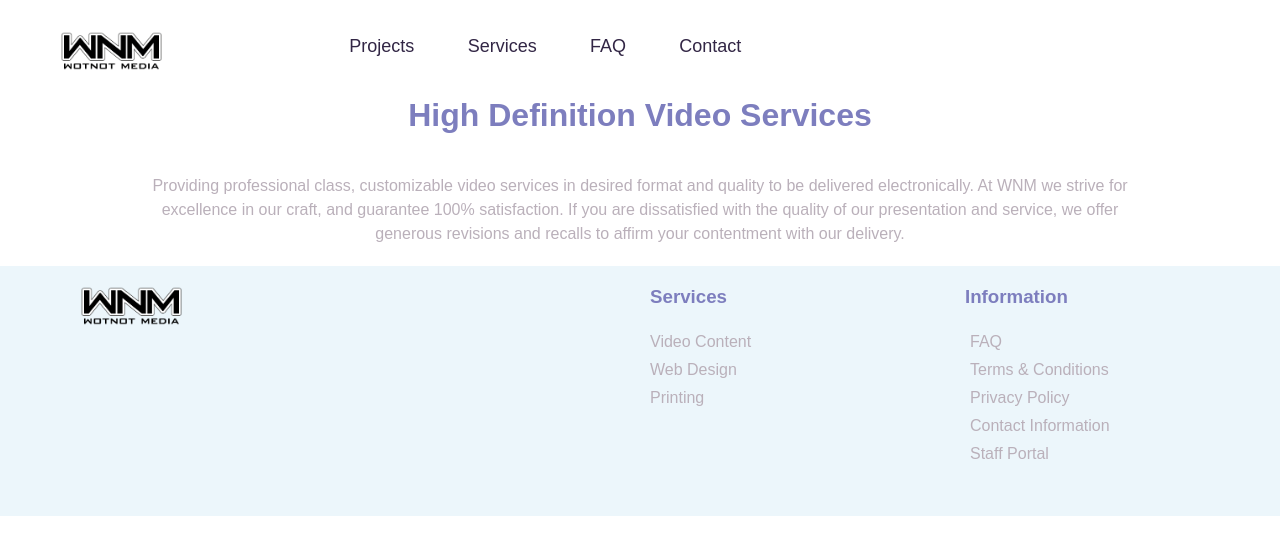
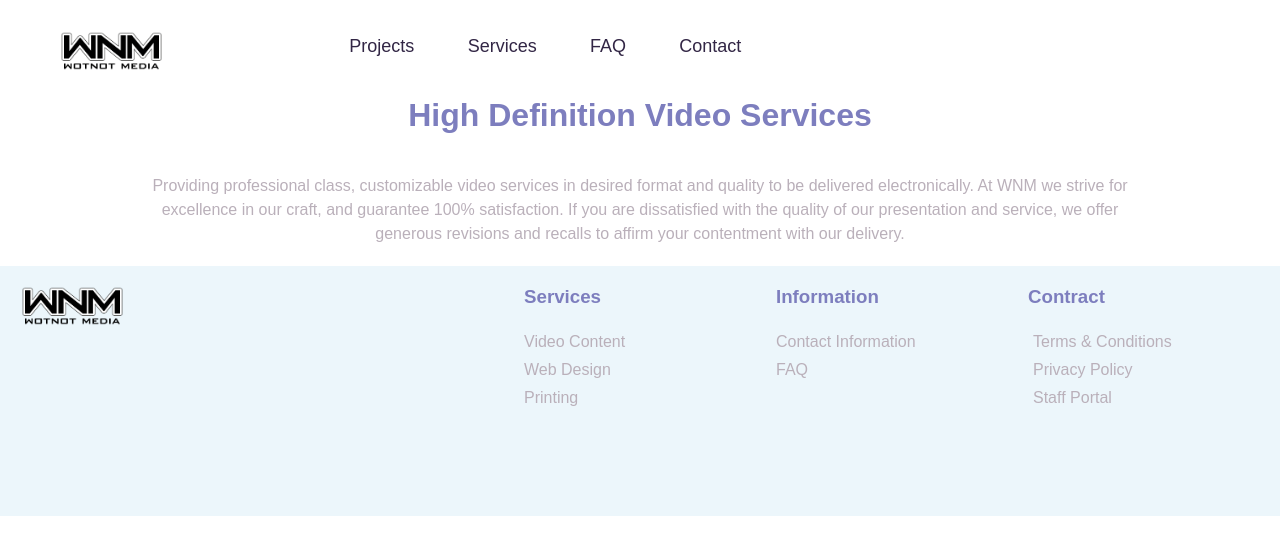
Before and after one commit to WClifford1/wotnot-media-client, a React (Create React App) app: page /video in a window 1280 px wide. Shown: the top 554 px of the page. Built offline with nearby package versions, Linux system fonts and the light colour scheme.

Commit message:
footer routes re-added

```diff
--- a/src/components/Footer.jsx
+++ b/src/components/Footer.jsx
@@ -42,17 +42,27 @@ export default class Footer extends Component {
                     </div>
                 </div>
 
+                <div className="footer-res1">
+                    <div className="footer-title1">
+                        <h3>Information</h3>
+                    </div>
+                    <div className="footer-links1">
+                    <li><Link to="/contact">Contact Information</Link></li>
+                        <li><Link to="/Faq">FAQ</Link></li>
+                    </div>
+                </div>
+
+
+
                 <div className="footer-res2">
 
                     <div className="footer-title2">
-                        <h3>Information</h3>
+                        <h3>Contract</h3>
                     </div>
 
                     <div className="footer-links2">
-                        <li><Link to="/Faq">FAQ</Link></li>
                         <li><Link to="termsandconditions">Terms & Conditions</Link></li>
                         <li><Link to="/privacy">Privacy Policy</Link></li>
-                        <li><Link to="/contact">Contact Information</Link></li>
                             {!this.state.user &&
                             <li><Link to="/login">Staff Portal</Link></li>}
                             {this.state.user &&
```
